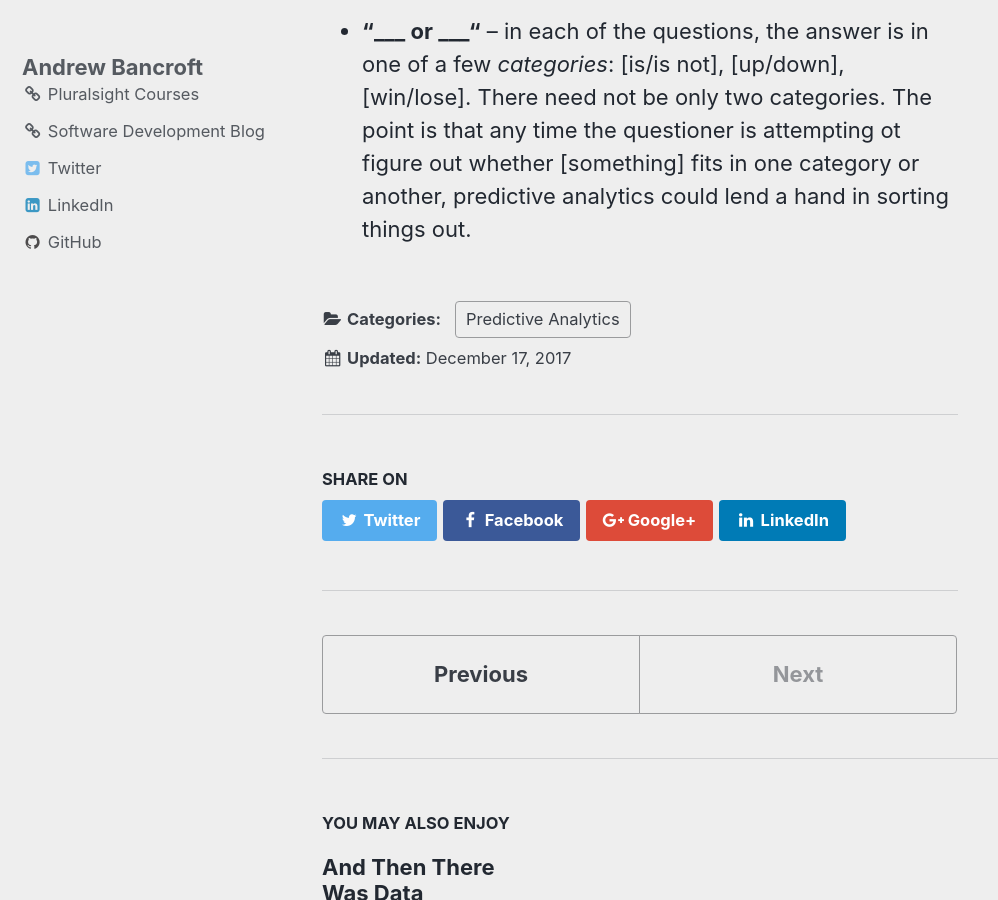
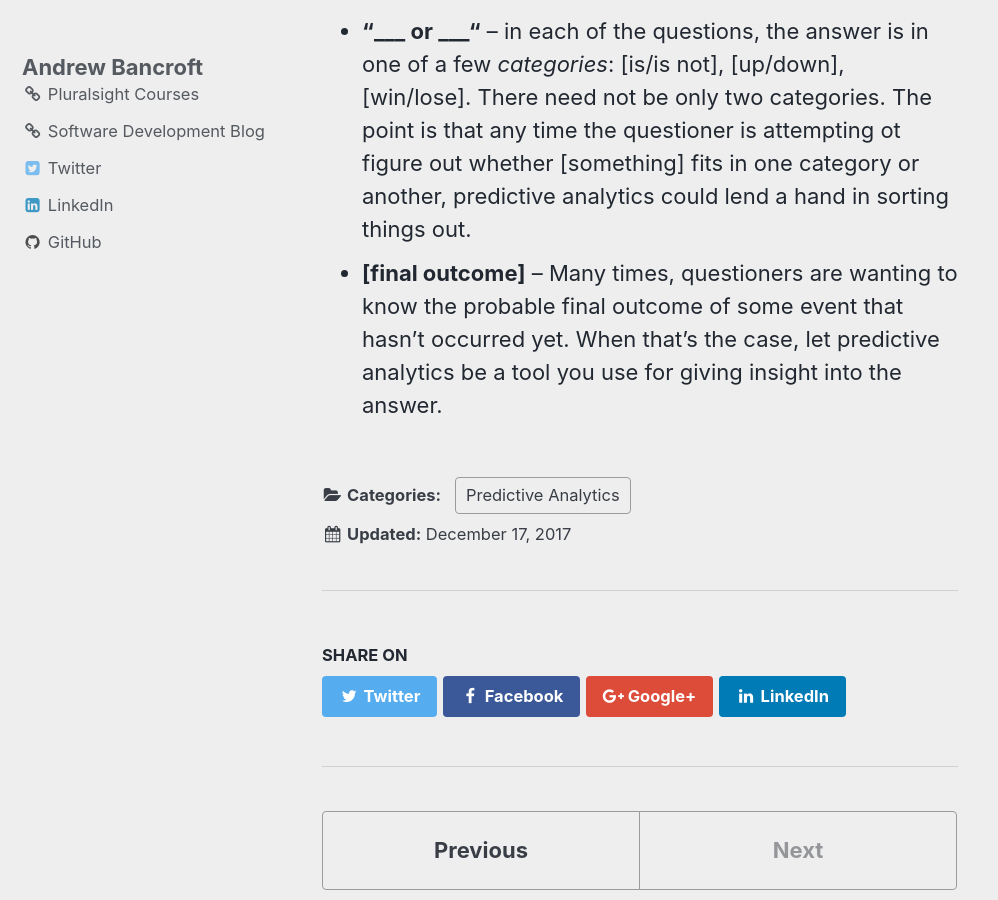
Before and after one commit to andrewcbancroft/datadaylife-blog, a Jekyll site: the page built from _posts/2017-12-17-patterns-and-key-words-of-predictive-analytics-questions.md, in a window 1280 px wide and 900 px high, scrolled down 2013 px. Shown: the whole window, without its empty margins (0-998 px from the left). Built offline with Jekyll 4.4.1, drawn with Linux system fonts in a browser that asks for light colours; some of the changed text lies outside the part shown.

Commit message:
Update 2017-12-17-patterns-and-key-words-of-predictive-analytics-questions.md

```diff
--- a/_posts/2017-12-17-patterns-and-key-words-of-predictive-analytics-questions.md
+++ b/_posts/2017-12-17-patterns-and-key-words-of-predictive-analytics-questions.md
@@ -32,3 +32,4 @@ Here are a few more:
 
 ## Key words to listen for are:
 * **"___ or ___"** -- in each of the questions, the answer is in one of a few *categories*:  [is/is not], [up/down], [win/lose].  There need not be only two categories. The point is that any time the questioner is attempting ot figure out whether [something] fits in one category or another, predictive analytics could lend a hand in sorting things out.
+* **[final outcome]** -- Many times, questioners are wanting to know the probable final outcome of some event that hasn't occurred yet.  When that's the case, let predictive analytics be a tool you use for giving insight into the answer.
```
